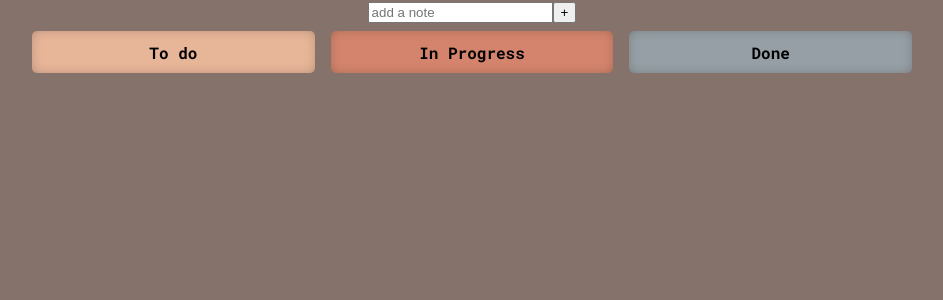
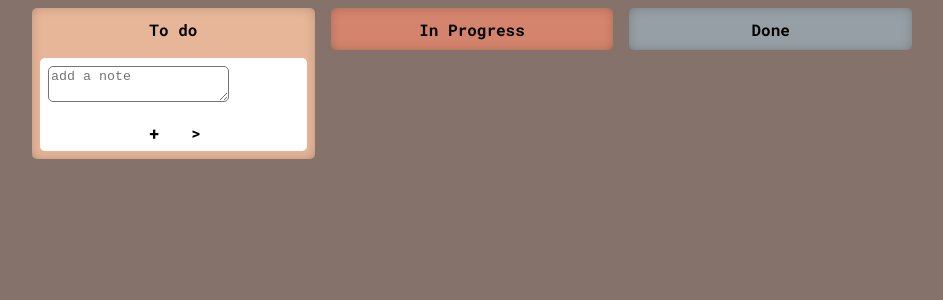
Before and after one commit to nogashemer/todo, a React (Create React App) app: page / in a window 1280 px wide. Shown: the top 300 px of the page, without its empty margins (168-1111 px from the left). Built offline with nearby package versions, Linux system fonts and the light colour scheme.

Commit message:
form for creating new note looks like a note

```diff
--- a/src/Content.js
+++ b/src/Content.js
@@ -1,12 +1,12 @@
 import React from 'react';
-import Form from './Form';
+
 import List from './List';
 
 export default class Content extends React.Component {
     constructor(props) {
         super(props);
         this.state = {
-            notes: [""],
+            notes: [{ id: "form", progress: 1 }],
         }
         this.newNote = this.newNote.bind(this)
         this.changeNote = this.changeNote.bind(this)
@@ -47,11 +47,10 @@ export default class Content extends React.Component {
 
     render() {
         return <div className="content">
-            <Form onSubmit={this.newNote} />
             <div className="lists">
-                <List name={"To do"} type={"Todo"} notes={this.state.notes} progressList={1} changeNote={this.changeNote} />
-                <List name={"In Progress"} type={"InProgress"} notes={this.state.notes} progressList={2} changeNote={this.changeNote} />
-                <List name={"Done"} type={"Done"} notes={this.state.notes} progressList={3} changeNote={this.changeNote} />
+                <List name={"To do"} type={"Todo"} notes={this.state.notes} progressList={1} changeNote={this.changeNote} newNote={this.newNote} />
+                <List name={"In Progress"} type={"InProgress"} notes={this.state.notes} progressList={2} changeNote={this.changeNote} newNote={this.newNote} />
+                <List name={"Done"} type={"Done"} notes={this.state.notes} progressList={3} changeNote={this.changeNote} newNote={this.newNote} />
             </div>
 
         </div>
--- a/src/Form.js
+++ b/src/Form.js
@@ -13,9 +13,11 @@ export default class Form extends React.Component {
 
     handleSubmit(e) {
         e.preventDefault();
+        let formNote = this.props.notes.find(note => note.id === "form")
+        let formNoteIndex = this.props.notes.indexOf(formNote)
         this.props.onSubmit({
             text: this.state.newNoteText,
-            progress: 1,
+            progress: this.props.notes[formNoteIndex].progress,
             id: new Date().toUTCString()
         });
         this.setState({
@@ -33,9 +35,8 @@ export default class Form extends React.Component {
     render() {
 
         return <div>
-            <form onSubmit={this.handleSubmit}>
-                <input type="text" name="newNoteText" value={this.state.newNoteText} onChange={this.handleNewNoteTextChange} placeholder="add a note"></input>
-                <button>+</button>
+            <form id='note-form' onSubmit={this.handleSubmit}>
+                <textarea className="text-area" name="newNoteText" value={this.state.newNoteText} onChange={this.handleNewNoteTextChange} placeholder="add a note"></textarea>
                 {this.state.notes}
             </form>
         </div>
--- a/src/List.js
+++ b/src/List.js
@@ -1,5 +1,6 @@
 import React from 'react';
 import Note from './Note';
+import Form from './Form';
 
 export default class List extends React.Component {
     constructor(props) {
@@ -14,13 +15,27 @@ export default class List extends React.Component {
         return <div className={this.props.type + " list"}>
             <div className="list-header"><h1>{this.props.name}</h1></div>
             <div className="notes">
+                {/* {this.props.progressList === 1 ?
+                    <Form onSubmit={this.props.newNote} /> : ""} */}
                 {this.props.notes.map(note => {
                     if (this.props.progressList === note.progress) {
+                        if (note.id === "form") {
+                            return <Note
+                                key={note.id}
+                                id={note.id}
+                                text={""}
+                                progress={note.progress}
+                                changeNote={this.props.changeNote}
+                                notes={this.props.notes}
+                                form="form">
+                                <Form onSubmit={this.props.newNote} notes={this.props.notes} />
+                            </Note>
+                        }
                         return <Note
                             key={note.id + note.text}
                             id={note.id}
+                            progress={note.progress}
                             text={note.text}
-                            progress={note.progress}
                             changeNote={this.props.changeNote}
                         />
                     }
--- a/src/Note.js
+++ b/src/Note.js
@@ -7,11 +7,13 @@ export default class Note extends React.Component {
         this.id = this.props.id
     }
     render() {
-        return <div className="note">
+        return <div className={this.props.form + " note"}>
+            {this.props.children}
             <p>{this.text}</p>
             <div className="actionsBar">
                 <div className="backward progress action" onClick={() => { this.props.changeNote(this.id, "progress", -1) }}>{"<"}</div>
                 <div className="archive action" onClick={() => { this.props.changeNote(this.id, "progress", "") }}>{"x"}</div>
+                <button className="submitForm action" form='note-form' type="submit">{"+ "}</button>
                 <div className="forward progress action" onClick={() => { this.props.changeNote(this.id, "progress", 1) }}>{">"}</div>
             </div>
         </div>
--- a/src/index.css
+++ b/src/index.css
@@ -17,6 +17,19 @@ code {
   display: flex;
   flex-direction: column;
   place-content: center flex-start;
+}
+
+.text-area, button {
+  border-radius: 5px;
+}
+
+button {
+  box-shadow: 0ch;
+  border: none;
+}
+
+.text-area {
+  max-width: 100%;
 }
 
 .lists {
@@ -47,7 +60,7 @@ h1 {
   background-color: #e7b598
 }
 
-.Todo .note .backward.progress.action {
+  {
   display: none;
 }
 
@@ -59,7 +72,7 @@ h1 {
   background-color: #969fa5
 }
 
-.Done .note .forward.progress.action {
+.Todo .note .backward.progress.action, .Done .note .forward.progress.action, .note.form .archive.action, .submitForm {
   display: none;
 }
 
@@ -90,10 +103,27 @@ h1 {
 }
 
 .action {
-  height: 0.5em;
+  height: 0.1em;
   width: 0.5em;
   margin: 1em;
   font-weight: 900;
+  cursor: pointer;
+}
+
+button {
+  background: none;
+  color: inherit;
+  border: none;
+  padding: 0;
+  font: inherit;
+  outline: inherit;
+}
+
+.form button {
+  display: initial;
+  line-height: 1.1em;
+  margin: 1em;
+  font-size: 1.1em;
 }
 
 .archive.action {
```
